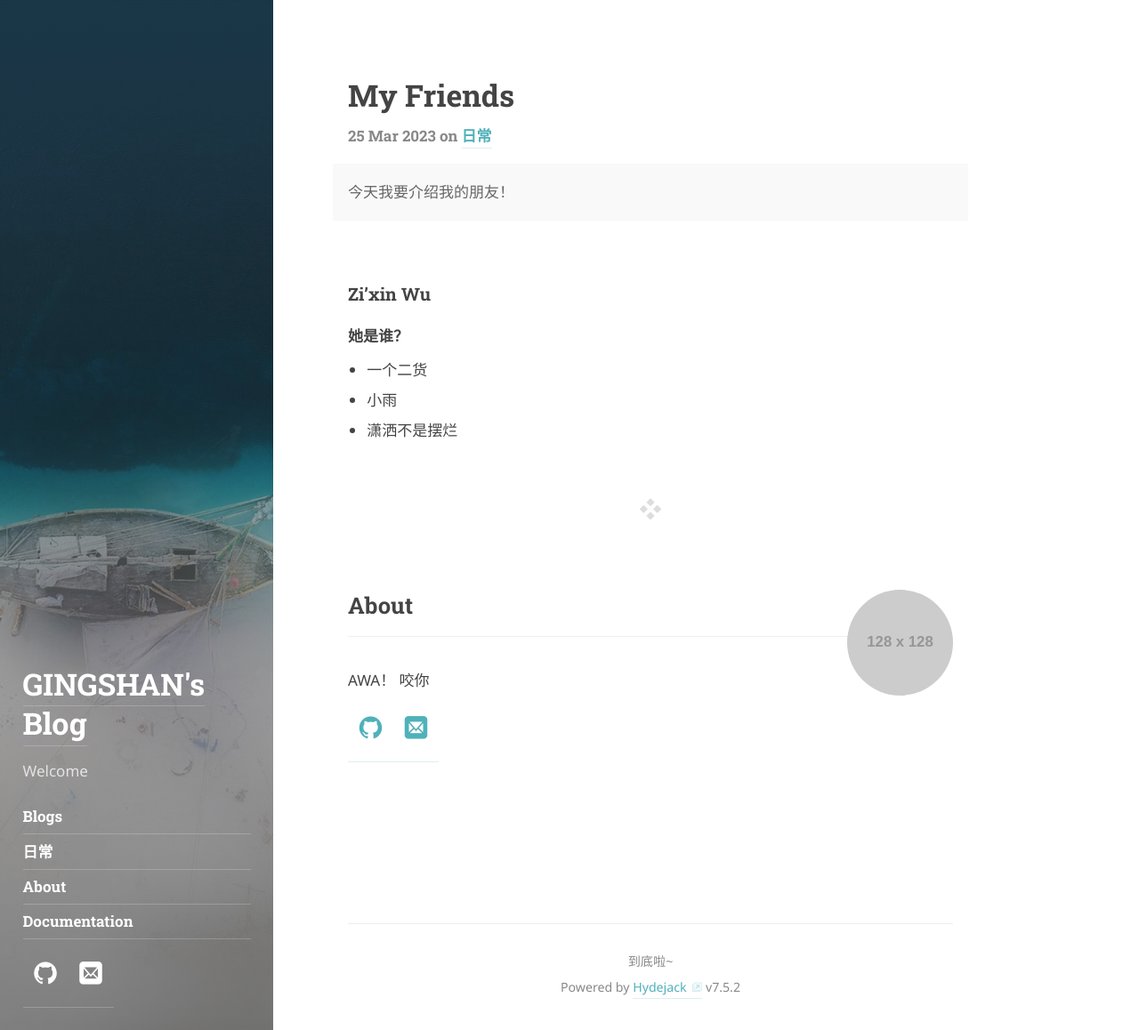
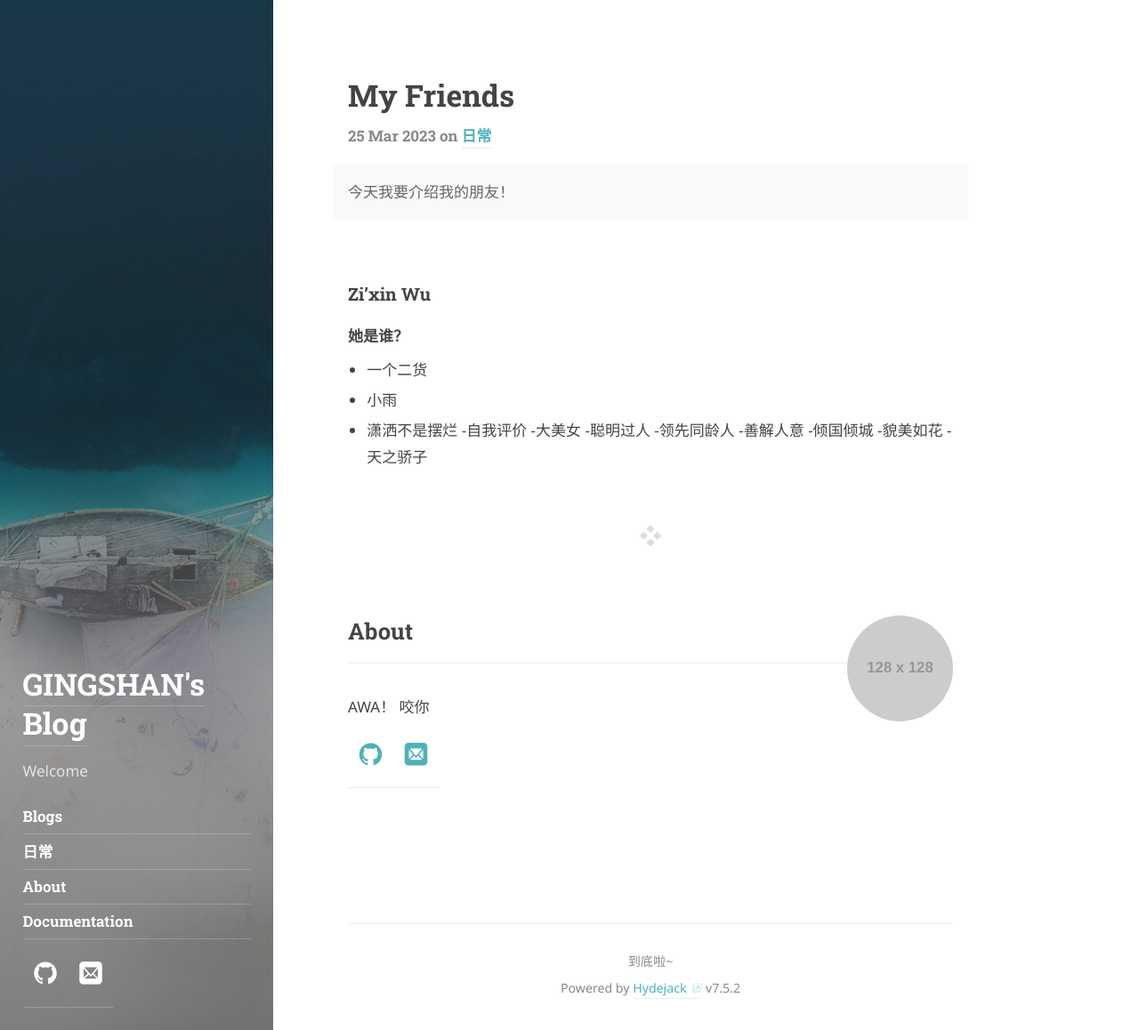
Before and after one commit to lshub2010/lshub2010.github.io, a Jekyll site: the page built from _posts/2023-3-25-my-friend.md, in a window 1280 px wide and 1158 px high. Shown: the whole window at 89% size. Built offline with Jekyll 4.4.1, drawn with Linux system fonts in a browser that asks for light colours; some web fonts are replaced.

Commit message:
Update 2023-3-25-my-friend.md

```diff
--- a/_posts/2023-3-25-my-friend.md
+++ b/_posts/2023-3-25-my-friend.md
@@ -12,3 +12,11 @@ tags: [daily]
 * 一个二货
 * 小雨
 * 潇洒不是摆烂
+-自我评价
+  -大美女
+  -聪明过人
+  -领先同龄人
+  -善解人意
+  -倾国倾城
+  -貌美如花
+  -天之骄子
```
